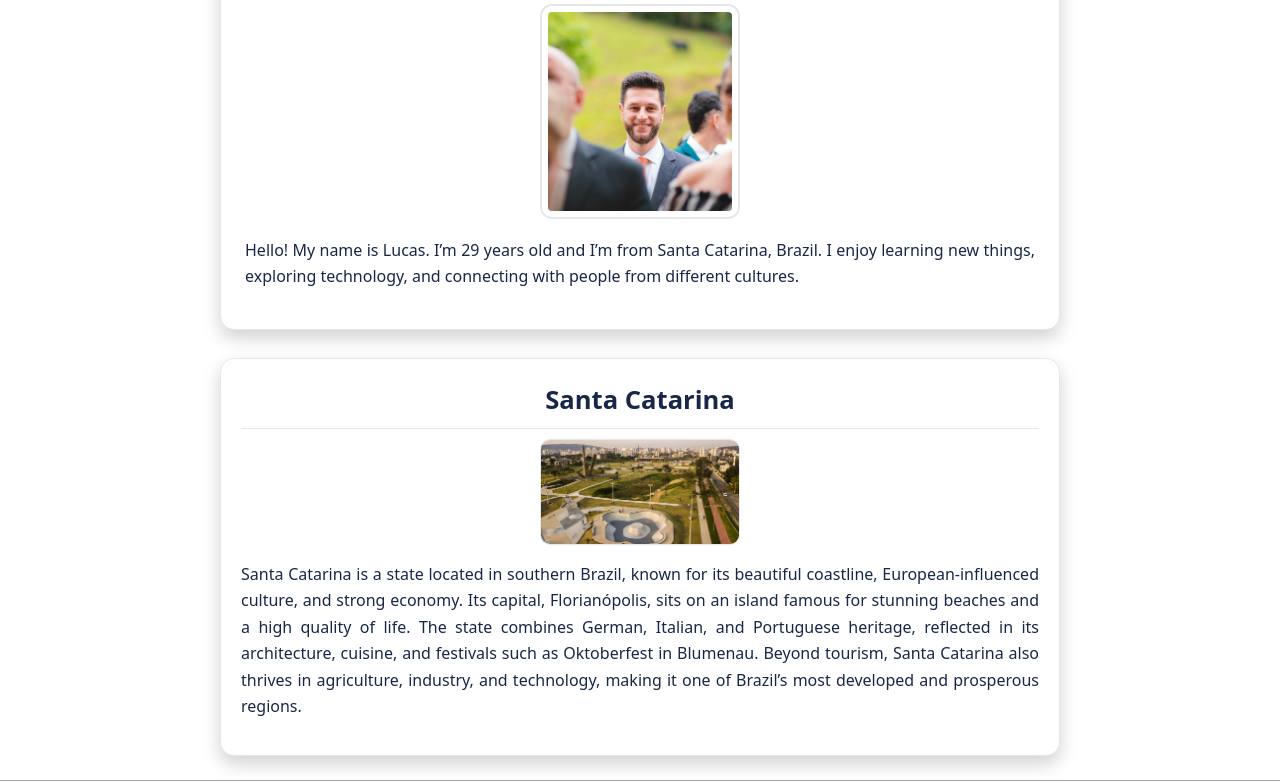
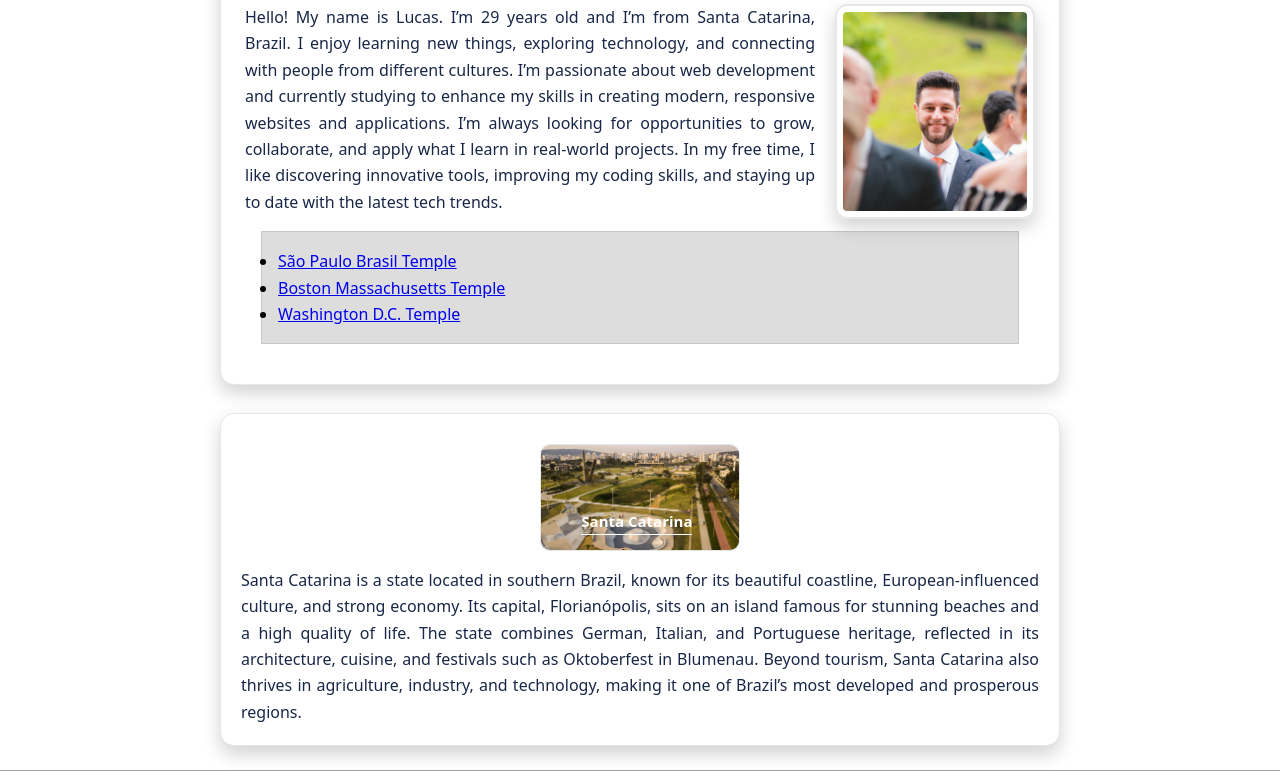
Before and after one commit to LucasDarela/wdd130, a plain HTML site: page index.html in a window 1280 px wide. Shown: the part 207-991 px from the top of the page. Drawn offline with Linux system fonts and the light colour scheme.

Commit message:
week 3 activity

```diff
--- a/index.html
+++ b/index.html
@@ -16,6 +16,8 @@
         <nav>
             <a href="#">Home</a>
             <a href="wwr/">Rafting Website</a>
+            <a href="https://www.linkedin.com/in/lucasdarela/" target="_blank">LinkedIn</a>
+            <a href="https://www.facebook.com/lucasdarela" target="_blank">Facebook</a>
         </nav>
     </header>
     <main>
@@ -23,8 +25,21 @@
         <img src="images/profile.jpg" alt="Lucas Darela Cardoso" width="200">
         <p>Hello! My name is Lucas. I’m 29 years old and I’m from Santa Catarina, Brazil. I enjoy learning new things,
             exploring
-            technology, and
-            connecting with people from different cultures.</p>
+            technology, and connecting with people from different cultures. I’m passionate about web development and
+            currently
+            studying to enhance my skills in creating modern, responsive websites and applications. I’m always looking
+            for
+            opportunities to grow, collaborate, and apply what I learn in real-world projects. In my free time, I like
+            discovering
+            innovative tools, improving my coding skills, and staying up to date with the latest tech trends.</p>
+        <ul class="box">
+            <li><a href="https://www.churchofjesuschrist.org/temples/details/sao-paulo-brazil-temple"
+                    target="_blank">São Paulo Brasil Temple</a></li>
+            <li><a href="https://www.churchofjesuschrist.org/temples/details/boston-massachusetts-temple"
+                    target="_blank">Boston Massachusetts Temple</a></li>
+            <li><a href="https://www.churchofjesuschrist.org/temples/details/washington-d.c.-temple"
+                    target="_blank">Washington D.C. Temple</a></li>
+        </ul>
     </main>
     <aside>
         <h2>Santa Catarina</h2>
--- a/styles/styles.css
+++ b/styles/styles.css
@@ -6,7 +6,12 @@
     --box-shadow: 0 8px 18px rgba(0,0,0,.18);
 }
 
-*{ box-sizing: border-box; }
+* {
+  margin: 0;
+  padding: 0;
+  box-sizing: border-box;
+}
+
 html, body{ margin:0; padding:0; }
 body{
   font-family: var(--font-family);
@@ -32,7 +37,7 @@ nav a{
   display:block;
   text-decoration:none;
   font-weight:600;
-  border-radius:999px;
+  border-radius: 20px;
   transition:.2s ease;
   border:1px solid transparent;
 }
@@ -67,12 +72,14 @@ h2{
 }
 
 main img{
+  float: right;
   width:200px;
   height:auto;
   border:2px solid var(--secondary-color);
+  box-shadow: var(--box-shadow);
   padding:6px;
   display:block;
-  margin:12px auto 18px;
+  margin:0px 0px 0px 20px;
   border-radius:12px;
 }
 
@@ -84,6 +91,7 @@ main p{
 aside{
   width:90%;
   margin:24px auto;
+  text-align: center;
   border:1px solid var(--secondary-color);
   padding:20px;
   background-color: var(--background-color);
@@ -91,13 +99,17 @@ aside{
   border-radius:14px;
   max-width:840px;
   box-shadow: var(--box-shadow);
+  position: relative;
 }
 
 aside h2{
+  position: absolute;
+  bottom: 200px;
+  left: 43%;
+  color: #ffff;
   margin:0 0 10px;
-  font-size:clamp(20px,2vw,26px);
-  border-bottom:1px solid var(--secondary-color);
-  padding-bottom:6px;
+  font-size:15px;
+  border-bottom:1px solid #ffff;
 }
 
 aside p{ color: var(--primary-color); text-align:justify; }
@@ -126,3 +138,17 @@ footer{
   nav{ flex-wrap:wrap; gap:8px; }
   main, aside{ padding:18px; }
 }
+
+/* Class Selectors */
+.box {
+  margin: 1rem;
+  border: 1px solid rgb(0 0 0 / 10%);
+  padding: 1rem;
+  background-color: #ddd;
+  color: #000;
+}
+
+/* aside {
+  width: 20em;
+  text-align: center;
+} */
```
